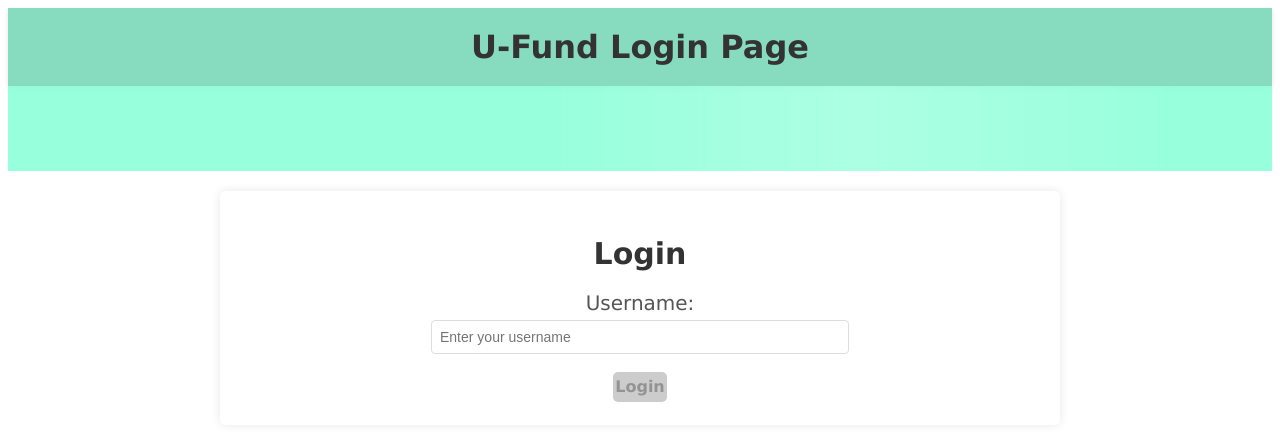
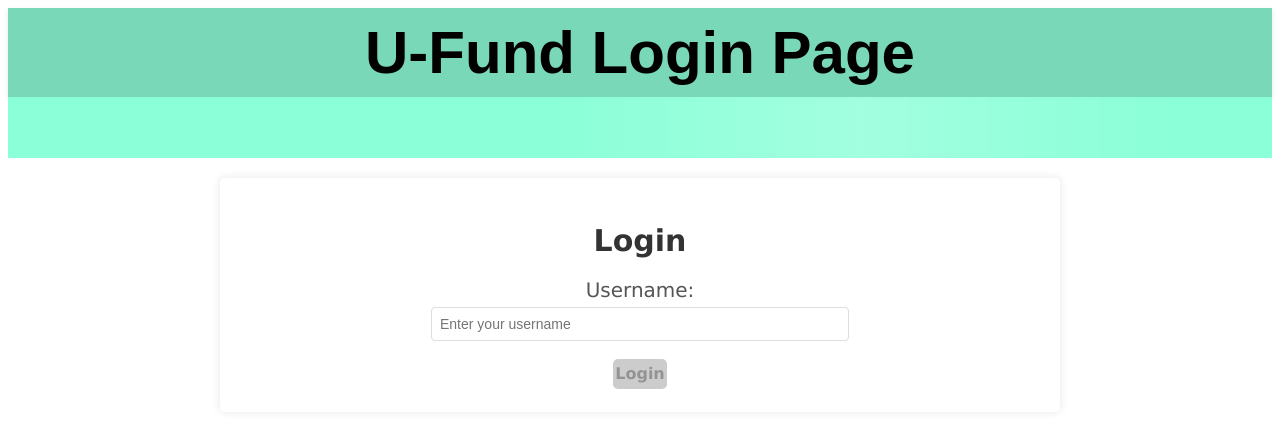
Before and after one commit to LyingScholar/Shopping-app-demo, an Angular app in the folder ufund-ui/: page /login-page in a window 1280 px wide. Shown: the top 440 px of the page. Built offline with nearby package versions, Linux system fonts and the light colour scheme.

Commit message:
finishing touches

```diff
--- a/ufund-ui/src/app/home-page/home-page.component.css
+++ b/ufund-ui/src/app/home-page/home-page.component.css
@@ -1,17 +1,3 @@
-body {
-    margin: 0;
-    padding: 0;
-    font-family: Verdana, sans-serif;
-    background: linear-gradient(-45deg, #ffffff, #e6e6fa, #d8bfd8, #dda0dd);
-    background-size: 400% 400%;
-    animation: gradientBG 15s ease infinite;
-  }
-
-  @keyframes gradientBG {
-    0% { background-position: 0% 50%; }
-    50% { background-position: 100% 50%; }
-    100% { background-position: 0% 50%; }
-  }
 
   .header {
     margin: 0px;
@@ -19,7 +5,9 @@ body {
     text-align: center;
     background: rgba(106, 212, 177, 0.9);
     color: black;
+    font-family: Helvetica;
     font-size: 30px;
+    box-shadow: 0 2px 5px rgba(0,0,0,0.1);
   }
 
   .header h1 {
@@ -34,6 +22,7 @@ body {
     padding-left: 2px;
     background: rgba(127, 255, 212, 0.9);
     color: black;
+    font-family: Verdana, serif;
     font-size: 12px;
     height: 55px;
     text-align: right;
@@ -68,6 +57,7 @@ body {
     background: rgba(116, 230, 192, 0.9);
     overflow-x: hidden;
     padding-top: 20px;
+    font-family: Verdana, serif;
     font-size: 16px;
     text-align: left;
   }
--- a/ufund-ui/src/app/login-page/login-page.component.css
+++ b/ufund-ui/src/app/login-page/login-page.component.css
@@ -1,56 +1,34 @@
-body {
-    margin: 0;
-    padding: 0;
-    font-family: 'Verdana', sans-serif;
-    background: linear-gradient(-45deg, #ffffff, #e6e6fa, #d8bfd8, #dda0dd);
-    background-size: 400% 400%;
-    animation: gradientBG 15s ease infinite;
-}
-@keyframes gradientBG {
-    0% {
-        background-position: 0% 50%;
-    }
-    50% {
-        background-position: 100% 50%;
-    }
-    100% {
-        background-position: 0% 50%;
-    }
-}
-
 
 .header {
     margin: 0px;
-    padding: 20px;
+    padding: 10px;
     text-align: center;
-    background: rgba(106, 212, 177, 0.8);
-    color: #333;
-    font-size: 32px;
-    font-family: Verdana, serif;
+    background: rgba(106, 212, 177, 0.9);
+    color: black;
+    font-family: Arial, Helvetica, sans-serif;
+    font-size: 30px;
     box-shadow: 0 2px 5px rgba(0,0,0,0.1);
 }
 
 header h1 {
     margin: 0;
-    font-size: 32px;
 }
 
 .subheader {
     margin: 0px;
-    /* padding-top: 1px;
+    padding-top: 1px;
     padding-bottom: 5px;
     padding-right: 30px;
-    padding-left: 2px; */
-    background: rgba(127, 255, 212, 0.8);
-    color: #333;
-    padding: 15px 30px;
-    font-size: 14px;
-    font-family: Verdana;
+    padding-left: 2px;
+    background: rgba(127, 255, 212, 0.9);
+    color: black;
+    font-family: Verdana, serif;
+    font-size: 12px;
     height: 55px;
     text-align: right;
     position: relative;
     overflow: hidden;
-}
+  }
 
 .subheader::after {
     content: '';
```
